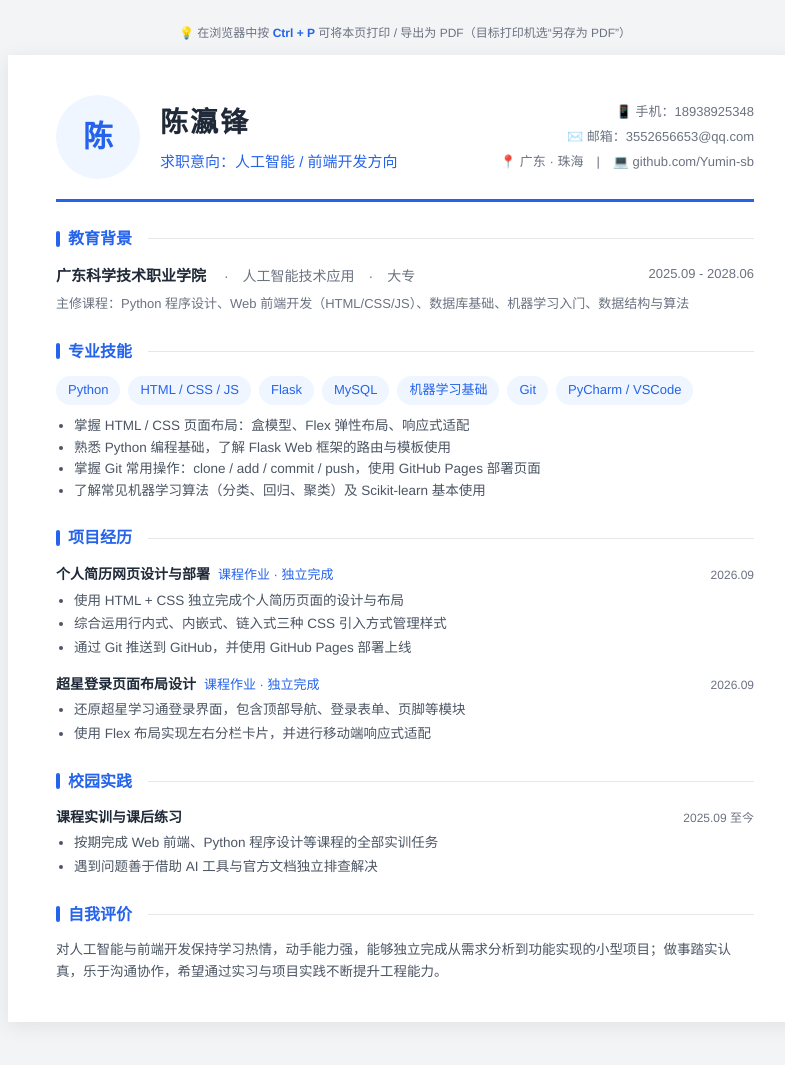
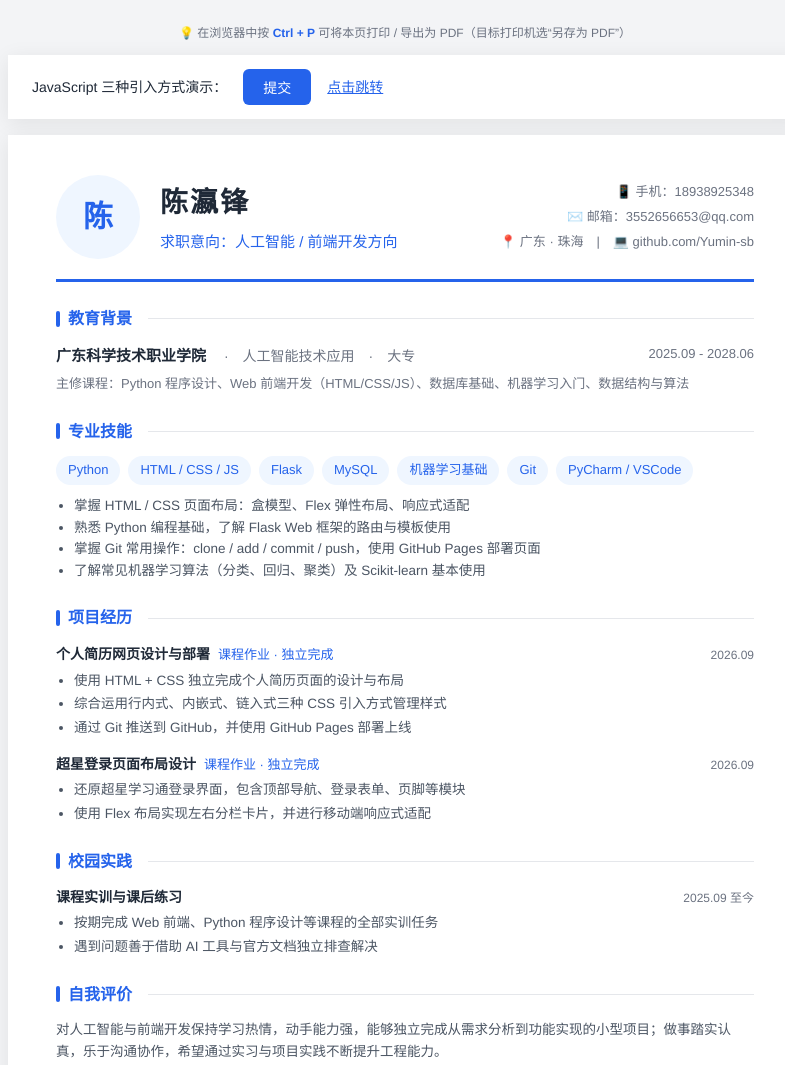
Before and after one commit to Yumin-sb/yumin, a plain HTML site: page index.html in a window 1280 px wide. Shown: the whole page, without its empty margins (235-1020 px from the left). Drawn offline with Linux system fonts and the light colour scheme.

Commit message:
新增JavaScript三种引入方式演示（行内式/内嵌式/外链式）

```diff
--- a/index.html
+++ b/index.html
@@ -13,10 +13,36 @@
      这里放页面级的补充样式 */
   .print-tip b { color: var(--primary); }
   .self-eval { font-size: 13.5px; color: #4b5563; }
+  .js-demo {
+    max-width: 794px; margin: 0 auto 16px;
+    background: #fff; box-shadow: 0 4px 20px rgba(0,0,0,.08);
+    padding: 14px 24px; font-size: 14px;
+    display: flex; align-items: center; gap: 16px; flex-wrap: wrap;
+  }
+  .js-demo input[type="button"] {
+    background: var(--primary); color: #fff; border: none;
+    padding: 8px 20px; border-radius: 6px; cursor: pointer; font-size: 14px;
+  }
+  .js-demo a { color: var(--primary); }
 </style>
+
+<!-- ===== JS 引入方式二：内嵌式（写在 head 的 <script> 里） ===== -->
+<script>
+  console.log("内嵌式引入javascript")
+</script>
+
+<!-- ===== JS 引入方式三：外链式（引入外部 j1.js 文件） ===== -->
+<script src="./j1.js" type="text/javascript"></script>
 </head>
 <body>
 <div class="print-tip">💡 在浏览器中按 <b>Ctrl + P</b> 可将本页打印 / 导出为 PDF（目标打印机选“另存为 PDF”）</div>
+
+<!-- ===== JS 引入方式一：行内式（直接写在标签属性里） ===== -->
+<div class="js-demo">
+  <span>JavaScript 三种引入方式演示：</span>
+  <input type="button" value="提交" onclick="alert('提交警告')">
+  <a href="javascript:confirm('确认跳转吗？')">点击跳转</a>
+</div>
 
 <div class="page">
 
--- /dev/null
+++ b/j1.js
@@ -0,0 +1,3 @@
+// j1.js —— 外链式引入 JavaScript
+console.log("外链式引入javascript")
+// alert("外链式引入javascript")
```
